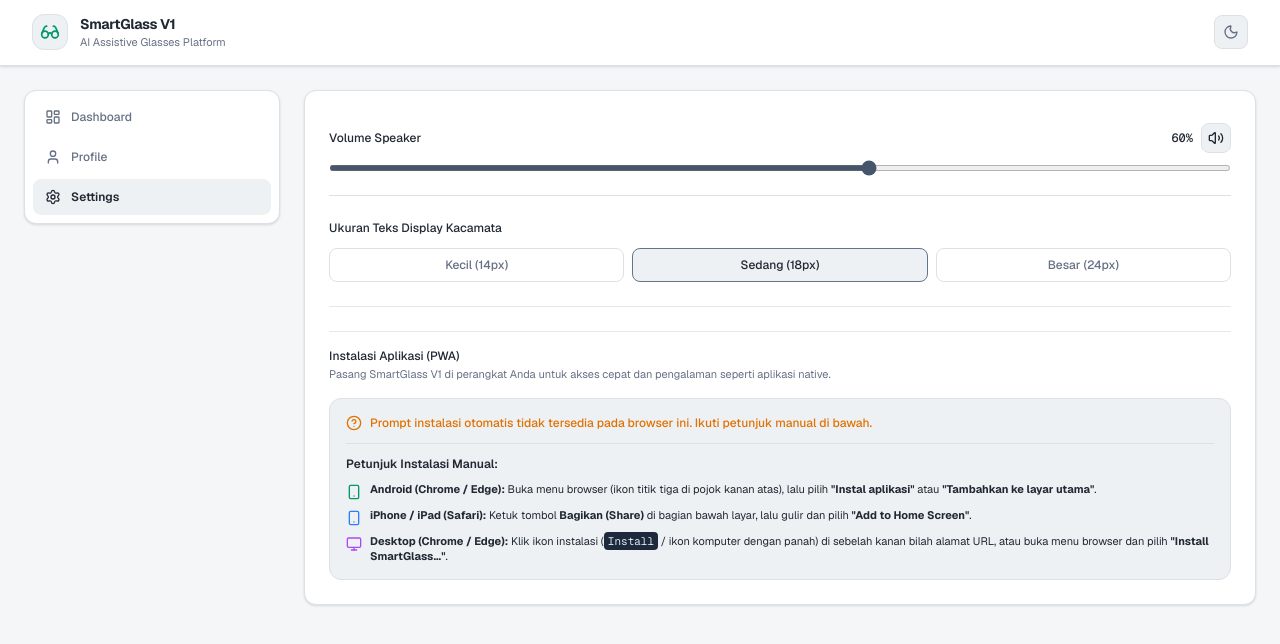
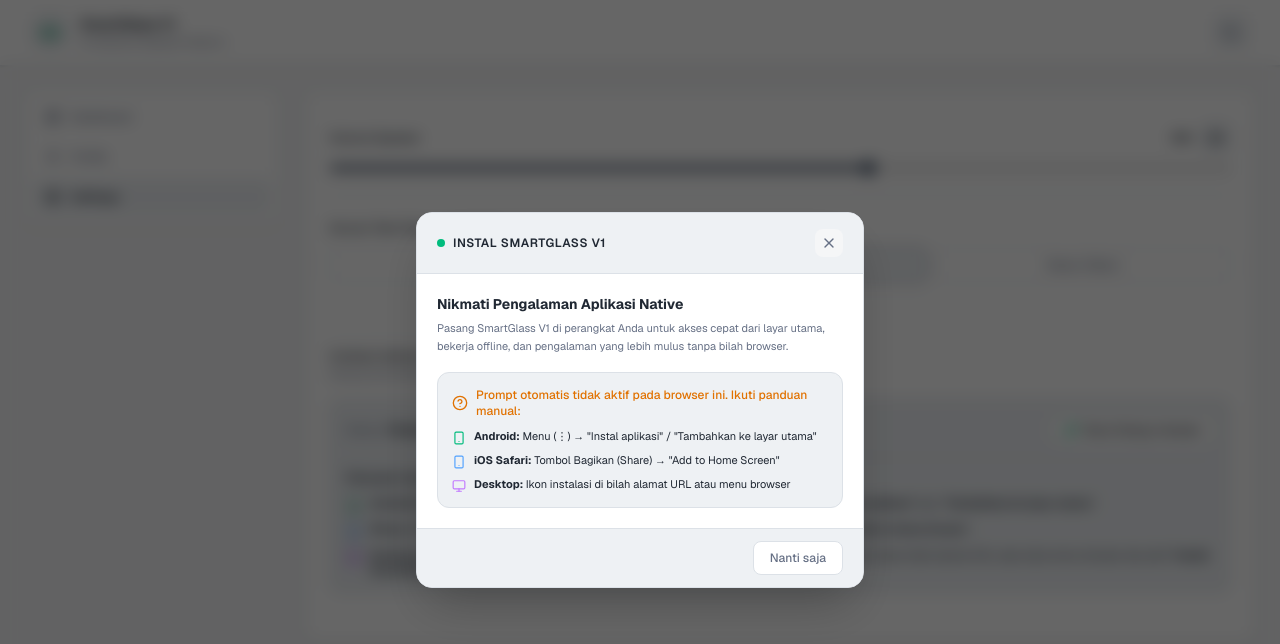
Before and after one commit to syahbana26/smartglass-simulation, a Next.js app: page /settings in a window 1280 px wide. Shown: the top 644 px of the page. Built offline with nearby package versions, Linux system fonts and the light colour scheme.

Commit message:
add popup pwa

```diff
--- a/app/install-pwa-section.tsx
+++ b/app/install-pwa-section.tsx
@@ -1,7 +1,7 @@
 "use client";
 
 import React, { useState, useEffect } from 'react';
-import { Download, CheckCircle2, Smartphone, Monitor, HelpCircle } from 'lucide-react';
+import { Download, CheckCircle2, Smartphone, Monitor, HelpCircle, X, Sparkles } from 'lucide-react';
 
 interface BeforeInstallPromptEvent extends Event {
   prompt: () => Promise<void>;
@@ -21,6 +21,7 @@
     return false;
   });
   const [installStatus, setInstallStatus] = useState<string>('');
+  const [isModalOpen, setIsModalOpen] = useState(false);
 
   useEffect(() => {
     if (typeof window !== 'undefined') {
@@ -33,17 +34,30 @@
         setIsInstalled(true);
         setDeferredPrompt(null);
         setInstallStatus('Aplikasi berhasil dipasang!');
+        setIsModalOpen(false);
       };
 
       window.addEventListener('beforeinstallprompt', handleBeforeInstallPrompt);
       window.addEventListener('appinstalled', handleAppInstalled);
+
+      const dismissed = localStorage.getItem('smartglass_pwa_dismissed');
+      if (!isInstalled && dismissed !== 'true') {
+        const timer = setTimeout(() => {
+          setIsModalOpen(true);
+        }, 1200);
+        return () => {
+          clearTimeout(timer);
+          window.removeEventListener('beforeinstallprompt', handleBeforeInstallPrompt);
+          window.removeEventListener('appinstalled', handleAppInstalled);
+        };
+      }
 
       return () => {
         window.removeEventListener('beforeinstallprompt', handleBeforeInstallPrompt);
         window.removeEventListener('appinstalled', handleAppInstalled);
       };
     }
-  }, []);
+  }, [isInstalled]);
 
   const handleInstallClick = async () => {
     if (!deferredPrompt) return;
@@ -56,9 +70,17 @@
         setInstallStatus('Instalasi dibatalkan.');
       }
       setDeferredPrompt(null);
+      setIsModalOpen(false);
     } catch (err) {
       console.error('Error during install prompt:', err);
     }
+  };
+
+  const handleDismissModal = () => {
+    setIsModalOpen(false);
+    try {
+      localStorage.setItem('smartglass_pwa_dismissed', 'true');
+    } catch {}
   };
 
   const t = theme === 'light' ? {
@@ -68,6 +90,9 @@
     textPrimary: 'text-[#202833]',
     textSec: 'text-[#667085]',
     primaryBtn: 'bg-[#34465A] hover:bg-[#29394A] text-white',
+    modalBg: 'bg-[#FFFFFF]',
+    modalBorder: 'border-[#DCE1E7]',
+    inputBg: 'bg-[#F5F6F7]',
   } : {
     surface: 'bg-[#131B2E]',
     surfaceSec: 'bg-[#1A253D]',
@@ -75,9 +100,14 @@
     textPrimary: 'text-[#F0F4F8]',
     textSec: 'text-[#94A3B8]',
     primaryBtn: 'bg-[#3B82F6] hover:bg-[#2563EB] text-white',
+    modalBg: 'bg-[#131B2E]',
+    modalBorder: 'border-[#22304D]',
+    inputBg: 'bg-[#0B0F17]',
   };
 
   return (
+    <>
+      {/* SETTINGS SECTION UI */}
       <div className="space-y-4 pt-4 border-t border-slate-200 dark:border-slate-800">
         <div className="flex items-center justify-between">
           <div>
@@ -94,11 +124,19 @@
               <CheckCircle2 className="w-4 h-4 shrink-0" />
               <span>Aplikasi sudah terpasang (Mode Standalone).</span>
             </div>
-        ) : deferredPrompt ? (
-          <div className="space-y-2">
+          ) : (
+            <div className="space-y-3">
               <div className="flex items-center justify-between">
-              <span className={t.textSec}>Status: <strong className={t.textPrimary}>Siap Diinstal</strong></span>
+                <span className={t.textSec}>Status: <strong className={t.textPrimary}>{deferredPrompt ? 'Siap Diinstal' : 'Panduan Manual Tersedia'}</strong></span>
+                <button
+                  onClick={() => setIsModalOpen(true)}
+                  className={`px-3 py-1.5 rounded-lg ${t.surface} border ${t.border} ${t.textPrimary} hover:opacity-80 transition-opacity font-medium flex items-center gap-1.5`}
+                >
+                  <Sparkles className="w-3.5 h-3.5 text-emerald-500" />
+                  Buka Dialog Instalasi
+                </button>
               </div>
+              {deferredPrompt && (
                 <button
                   onClick={handleInstallClick}
                   className={`w-full py-2.5 px-4 rounded-lg ${t.primaryBtn} font-medium text-xs flex items-center justify-center gap-2 transition-colors`}
@@ -106,13 +144,7 @@
                   <Download className="w-4 h-4" />
                   Instal SmartGlass
                 </button>
-          </div>
-        ) : (
-          <div className="space-y-2">
-            <div className="flex items-center gap-2 text-amber-600 dark:text-amber-400 font-medium">
-              <HelpCircle className="w-4 h-4 shrink-0" />
-              <span>Prompt instalasi otomatis tidak tersedia pada browser ini. Ikuti petunjuk manual di bawah.</span>
-            </div>
+              )}
             </div>
           )}
 
@@ -148,5 +180,88 @@
           </div>
         </div>
       </div>
+
+      {/* POPUP MODAL ON FIRST VISIT / RE-OPENED */}
+      {isModalOpen && !isInstalled && (
+        <div className="fixed inset-0 bg-black/60 backdrop-blur-sm z-50 flex items-center justify-center p-4">
+          <div className={`${t.modalBg} border ${t.modalBorder} w-full max-w-md rounded-2xl shadow-2xl overflow-hidden animate-in fade-in zoom-in-95 duration-150 text-xs`}>
+            <div className={`px-5 py-4 border-b ${t.modalBorder} flex items-center justify-between ${t.surfaceSec}`}>
+              <div className="flex items-center gap-2">
+                <div className="w-2 h-2 rounded-full bg-emerald-500"></div>
+                <h3 className="font-semibold text-xs tracking-wider uppercase">
+                  Instal SmartGlass V1
+                </h3>
+              </div>
+              <button
+                onClick={handleDismissModal}
+                className={`w-7 h-7 rounded-lg ${t.inputBg} ${t.textSec} hover:${t.textPrimary} flex items-center justify-center transition-colors`}
+                title="Tutup"
+              >
+                <X className="w-4 h-4" />
+              </button>
+            </div>
+
+            <div className="p-5 space-y-4">
+              <div className="space-y-1.5">
+                <h4 className="font-bold text-sm">Nikmati Pengalaman Aplikasi Native</h4>
+                <p className={`text-[11px] ${t.textSec} leading-relaxed`}>
+                  Pasang SmartGlass V1 di perangkat Anda untuk akses cepat dari layar utama, bekerja offline, dan pengalaman yang lebih mulus tanpa bilah browser.
+                </p>
+              </div>
+
+              {deferredPrompt ? (
+                <div className="space-y-3 pt-2">
+                  <button
+                    onClick={handleInstallClick}
+                    className={`w-full py-2.5 px-4 rounded-lg ${t.primaryBtn} font-medium text-xs flex items-center justify-center gap-2 transition-colors`}
+                  >
+                    <Download className="w-4 h-4" />
+                    Instal SmartGlass
+                  </button>
+                </div>
+              ) : (
+                <div className={`p-3.5 rounded-xl ${t.surfaceSec} border ${t.border} space-y-2.5`}>
+                  <div className="flex items-center gap-2 text-amber-600 dark:text-amber-400 font-medium">
+                    <HelpCircle className="w-4 h-4 shrink-0" />
+                    <span>Prompt otomatis tidak aktif pada browser ini. Ikuti panduan manual:</span>
+                  </div>
+                  <div className="space-y-2 text-[11px]">
+                    <div className="flex items-start gap-2">
+                      <Smartphone className="w-3.5 h-3.5 shrink-0 mt-0.5 text-emerald-500" />
+                      <div><strong>Android:</strong> Menu (⋮) → &quot;Instal aplikasi&quot; / &quot;Tambahkan ke layar utama&quot;</div>
+                    </div>
+                    <div className="flex items-start gap-2">
+                      <Smartphone className="w-3.5 h-3.5 shrink-0 mt-0.5 text-blue-400" />
+                      <div><strong>iOS Safari:</strong> Tombol Bagikan (Share) → &quot;Add to Home Screen&quot;</div>
+                    </div>
+                    <div className="flex items-start gap-2">
+                      <Monitor className="w-3.5 h-3.5 shrink-0 mt-0.5 text-purple-400" />
+                      <div><strong>Desktop:</strong> Ikon instalasi di bilah alamat URL atau menu browser</div>
+                    </div>
+                  </div>
+                </div>
+              )}
+            </div>
+
+            <div className={`px-5 py-3 border-t ${t.modalBorder} flex justify-end items-center gap-2 ${t.surfaceSec}`}>
+              <button
+                onClick={handleDismissModal}
+                className={`px-4 py-2 rounded-lg ${t.surface} border ${t.border} ${t.textSec} hover:${t.textPrimary} font-medium transition-colors`}
+              >
+                Nanti saja
+              </button>
+              {deferredPrompt && (
+                <button
+                  onClick={handleInstallClick}
+                  className={`px-4 py-2 rounded-lg ${t.primaryBtn} font-medium transition-colors`}
+                >
+                  Instal Sekarang
+                </button>
+              )}
+            </div>
+          </div>
+        </div>
+      )}
+    </>
   );
 }
```
Lines whose indentation alone changed are shown as unchanged.
